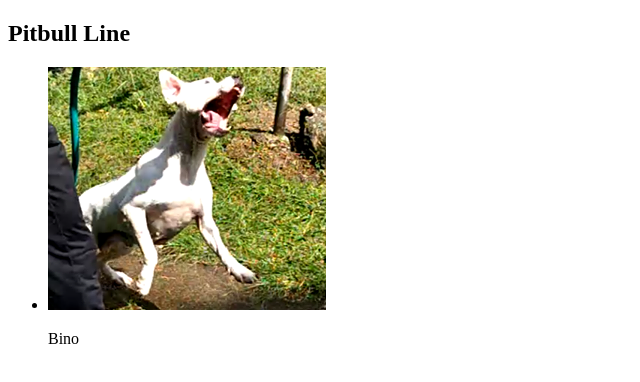
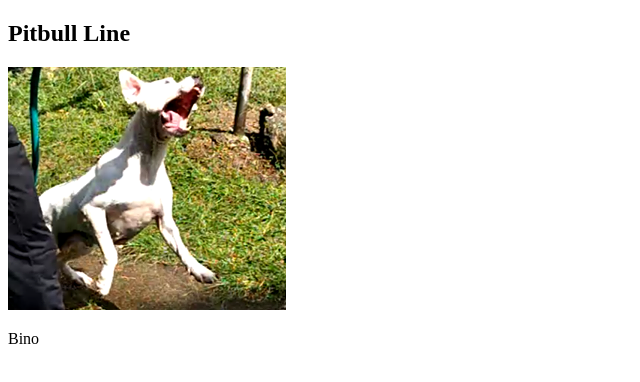
Before and after one commit to Osanie/pitbulls, a plain HTML site: page index.html in a window 1280 px wide. Shown: the whole page, without its empty margins (0-640 px from the left). Drawn offline with Linux system fonts and the light colour scheme.

Commit message:
Love, Peace, Respect

```diff
--- a/index.html
+++ b/index.html
@@ -11,12 +11,10 @@
         Pitbull Line
     </h2>
 
-    <ul>
-        <li>
+<div class="Top">
             <img src="bino.png">
             <p>Bino</p>
-        </li>
-    </ul>
+</div>
 
     <div class="vl"></div>
 
```
